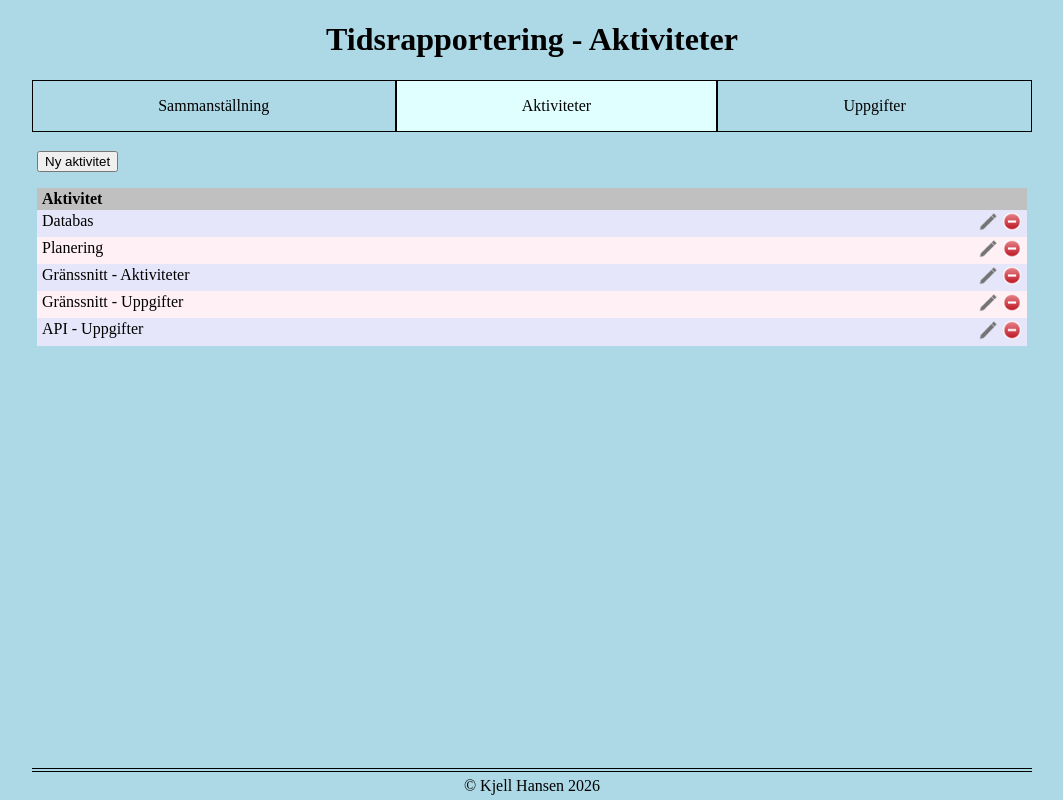
After one commit to kjell-hansen/it24_tidapp, a PHP site: page /aktiviteter.html in a window 1280 px wide. The commit adds this page. Shown: the whole page, without its empty margins (108-1171 px from the left). Run offline with PHP 8.4, Linux system fonts and the light colour scheme.

Commit message:
Lagt till vy för aktiviteter

```diff
--- /dev/null
+++ b/aktiviteter.html
@@ -0,0 +1,73 @@
+<!DOCTYPE html>
+<html lang="sv">
+    <head>
+        <meta charset="UTF-8">
+        <meta name="viewport" content="width=device-width, initial-scale=1">
+        <title>Tidapp</title>
+        <link rel="stylesheet" href="css/main.css">
+        <link rel="stylesheet" href="css/aktiviteter.css">
+    </head>
+    <body>
+        <header>
+            <h1>Tidsrapportering - Aktiviteter</h1>
+        </header>
+        <nav>
+            <ul>
+                <li><a href="index.html">Sammanställning</a></li>
+                <li class="aktiv">Aktiviteter</li>
+                <li><a href="uppgifter.html">Uppgifter</a></li>
+            </ul>
+        </nav>
+        <main>
+            <p>
+                <button id="nyAktivitet">Ny aktivitet</button>
+            </p>
+            <ul class="lista heading">
+                <li>Aktivitet</li>
+                <li class="right">&nbsp;</li>
+            </ul>
+            <div class="tom">
+                <!--- ul-taggarna nedan ska tas bort och skapas dynamiskt-->
+                <ul class="lista">
+                    <li>Databas</li>
+                    <li class="right">
+                        <a href="editAktivitet.html"><img class="edit" src="images/edit.png"></a>
+                        <img class="delete" onclick="alerDelete" src="images/delete.png">
+                    </li>
+                </ul>
+                <ul class="lista">
+                    <li>Planering</li>
+                    <li class="right">
+                        <a href="editAktivitet.html"><img class="edit" src="images/edit.png"></a>
+                        <img class="delete" onclick="alerDelete" src="images/delete.png">
+                    </li>
+                </ul>
+                <ul class="lista">
+                    <li>Gränssnitt - Aktiviteter</li>
+                    <li class="right">
+                        <a href="editAktivitet.html"><img class="edit" src="images/edit.png"></a>
+                        <img class="delete" onclick="alerDelete" src="images/delete.png">
+                    </li>
+                </ul>
+                <ul class="lista">
+                    <li>Gränssnitt - Uppgifter</li>
+                    <li class="right">
+                        <a href="editAktivitet.html"><img class="edit" src="images/edit.png"></a>
+                        <img class="delete" onclick="alerDelete" src="images/delete.png">
+                    </li>
+                </ul>
+                <ul class="lista">
+                    <li>API - Uppgifter</li>
+                    <li class="right">
+                        <a href="editAktivitet.html"><img class="edit" src="images/edit.png"></a>
+                        <img class="delete" onclick="alerDelete" src="images/delete.png">
+                    </li>
+                </ul>
+                <!--- Slut på dynamiskt skapad html -->
+            </div>
+        </main>
+        <footer>
+            <p>&copy; Kjell Hansen 2026</p>
+        </footer>
+    </body>
+</html>
--- /dev/null
+++ b/css/aktiviteter.css
@@ -0,0 +1,13 @@
+a{
+    width: initial;
+}
+.lista {
+    grid-template-columns: auto 4em;
+}
+
+img {
+    height: 1.2em;
+}
+.edit, .delete {
+    cursor: pointer;
+}
--- /dev/null
+++ b/css/index.css
@@ -0,0 +1,3 @@
+.lista {
+    grid-template-columns: auto 6em;
+}
--- a/css/main.css
+++ b/css/main.css
@@ -59,14 +59,18 @@ main {
 }
 
 footer {
-    margin: 0 auto;
-    text-align: center;
+    border-top: 4px double black;
+    margin: 0;
 }
 
 footer p {
-    margin: 0.3em;
+    margin: 0.3em auto;
+    text-align: center;
 }
-
+div.tom {
+    margin: 0;
+    padding: 0;
+}
 li.aktiv {
     background-color: lightcyan;
 }
@@ -77,22 +81,24 @@ li.right {
 
 .lista {
     display: grid;
-    grid-template-columns: auto 4em;
     list-style: none;
     margin: 0 auto;
     padding: 0;
-    background-color: lavenderblush;
 }
 
 .lista:nth-child(odd) {
     background-color: lavender;
 }
 
-.lista li {
-    padding-left: 5px;
+.lista:nth-child(even) {
+    background-color: lavenderblush;
 }
 
-.heading {
+.lista li {
+    padding: 2px 5px;
+}
+
+.lista.heading {
     font-weight: bold;
     background-color: silver;
 }
--- a/index.html
+++ b/index.html
@@ -5,6 +5,7 @@
         <meta name="viewport" content="width=device-width, initial-scale=1">
         <title>Tidapp</title>
         <link rel="stylesheet" href="css/main.css">
+        <link rel="stylesheet" href="css/index.css">
     </head>
     <body>
         <header>
@@ -28,6 +29,8 @@
                 <li>Aktivitet</li>
                 <li class="right">Total tid</li>
             </ul>
+            <div class="tom">
+                <!--- ul-taggarna nedan ska tas bort och skapas dynamiskt-->
                 <ul class="lista">
                     <li>Databas</li>
                     <li class="right">2:15</li>
@@ -48,6 +51,8 @@
                     <li>API - Uppgifter</li>
                     <li class="right">1:30</li>
                 </ul>
+                <!--- Slut på dynamiskt skapad html -->
+            </div>
         </main>
         <footer>
             <p>&copy; Kjell Hansen 2026</p>
```
Also changed, not shown: images/delete.png (added), images/edit.png (added), 1 other file. Lines whose indentation alone changed are shown as unchanged.
